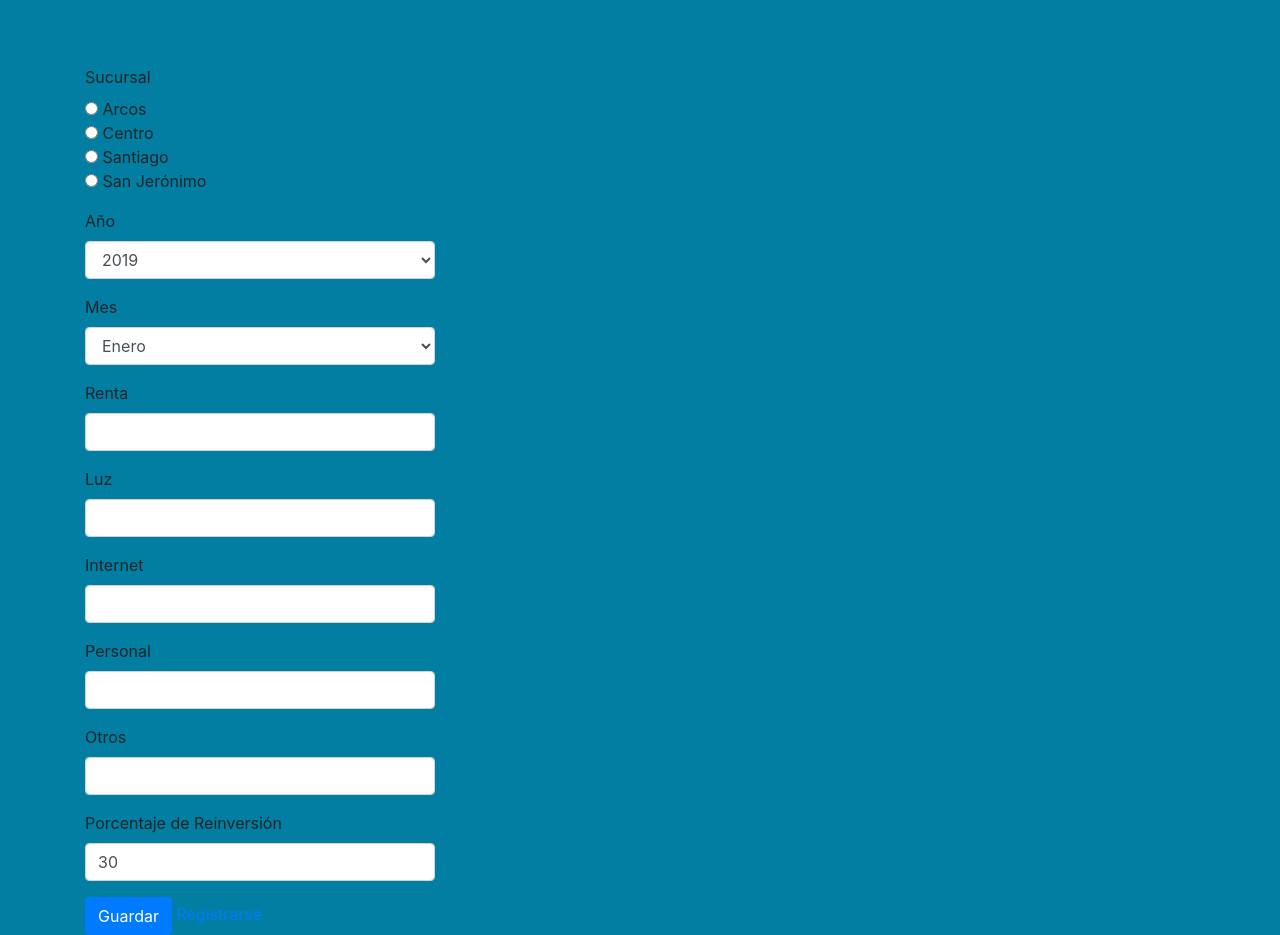
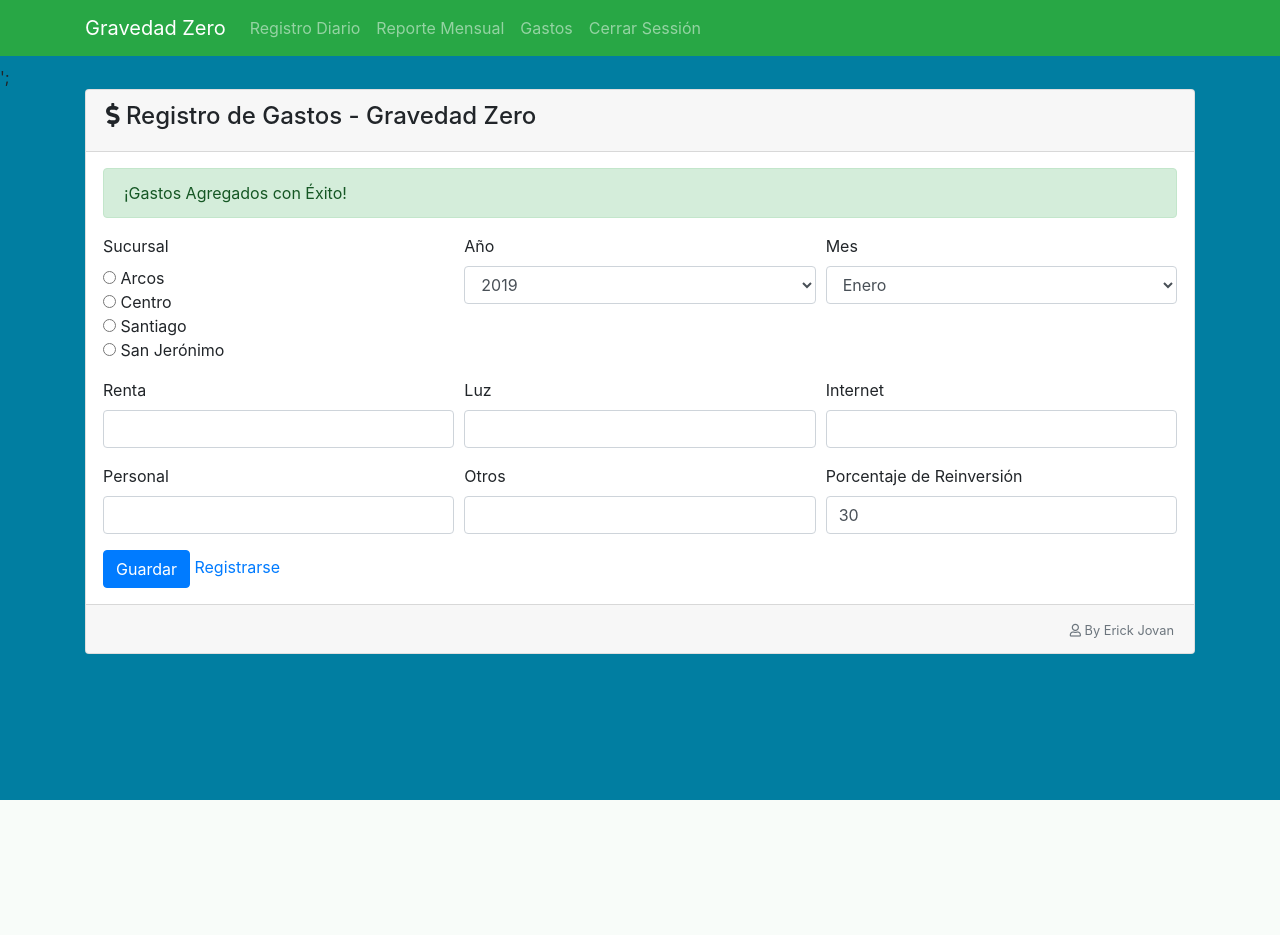
Before and after one commit to ErickJovanC/gravedadzero-registros, a PHP site: page /formGastos.php?exito in a window 1280 px wide. After the commit the page ends 800 px from the top, so only its background shows below. Run offline with PHP 8.4, Linux system fonts and the light colour scheme; a user stored in the database is signed in; some libraries are stand-ins or nearby versions.

Commit message:
Se agrego el formulario de gastos

```diff
--- a/formGastos.php
+++ b/formGastos.php
@@ -1,28 +1,31 @@
-<!DOCTYPE html>
-<html lang="en">
-<head>
-	<meta charset="UTF-8">
-	<meta name="viewport" content="width=device-width, initial-scale=1, shrink-to-fit=no">
-	<link rel="stylesheet" href="css/bootstrap.min.css">
-	<link rel="stylesheet" type="text/css" href="css/style.css">
-	<title>Guardar Gastos</title>
-</head>
-<body>
 <?php
-		include_once("navbar.php");
+	session_start();
+	if(!isset($_SESSION["identificado"])){
+		header("Location: index.php");
+	}
+	$titulo = "Registro de Gastos - ";
+	$icono = '<i class="fas fa-dollar-sign"></i>';
+	include("head.php");
 ?>
-	<div class="container">
-		<div class="row">
-			<div class="col-12 col-md-8 col-xl-4">
+<div class="row px-3">
+	<div class="col p-3">
+	<?php
+		if(isset($_GET["exito"])){
+			echo'<div class="alert alert-success" role="alert">
+				  ¡Gastos Agregados con Éxito!
+				</div>';
+		}
+	?>
 		<form action="guardarGastos.php" method="post">
-					<div class="form-group">
+			<div class="form-row">
+				<div class="form-group col-md-4">
 					<label for="Sucursal">Sucursal</label>
 					<br><input type="radio" name="sucursal" value="Arcos" required> Arcos
 					<br><input type="radio" name="sucursal" value="Centro"> Centro
 					<br><input type="radio" name="sucursal" value="Santiago"> Santiago
 					<br><input type="radio" name="sucursal" value="San Jeronimo"> San Jerónimo
 				</div>
-					<div class="form-group">
+				<div class="form-group col-md-4">
 					<label for="anio">Año</label>
 					<select name="anio" id="anio" class="form-control">
 						<option value="2019">2019</option>
@@ -32,7 +35,7 @@
 						<option value="2019">2023</option>
 					</select>
 				</div>
-					<div class="form-group">
+				<div class="form-group col-md-4">
 					<label for="mes">Mes</label>
 					<select name="mes" id="mes" class="form-control">
 						<option value="01">Enero</option>
@@ -49,38 +52,40 @@
 						<option value="12">Diciembre</option>
 					</select>
 				</div>
-					<div class="form-group">
+			</div>
+			<div class="form-row">
+				<div class="form-group col-md-4">
 					<label for="renta">Renta</label>
 					<input class="form-control" type="text" name="renta">
 				</div>
-					<div class="form-group">
+				<div class="form-group col-md-4">
 					<label for="luz">Luz</label>
 					<input class="form-control" type="text" name="luz">
 				</div>
-					<div class="form-group">
+				<div class="form-group col-md-4">
 					<label for="Internet">Internet</label>
 					<input class="form-control" type="text" name="internet">
 				</div>
-					<div class="form-group">
+			</div>
+			<div class="form-row">
+				<div class="form-group col-md-4">
 					<label for="personal">Personal</label>
 					<input class="form-control" type="text" name="personal">
 				</div>
-					<div class="form-group">
+				<div class="form-group col-md-4">
 					<label for="otros">Otros</label>
 					<input class="form-control" type="text" name="otros">
 				</div>
-					<div class="form-group">
+				<div class="form-group col-md-4">
 					<label for="reinversion">Porcentaje de Reinversión</label>
 					<input class="form-control" type="text" name="reinversion" value="30">
+				</div>
 			</div>
 			<button class="btn btn-primary" type="submit">Guardar</button>
 			<a href="registrarUsuario.php">Registrarse</a>
 		</form>
 	</div>
 </div>
-	</div>
-	<script src="js/jquery-3.3.1.min.js"></script>
-	<script src="js/popper.min.js"></script>
-	<script src="js/bootstrap.min.js"></script>
-</body>
-</html>
+<?php
+	include("foot.php");
+?>
--- a/getReporteMensual.php
+++ b/getReporteMensual.php
@@ -16,5 +16,5 @@
 	$conectar=new reporteMensual();
 	/* Se debe obtener el valor de Mes y Año y concatenarlos para que realice la busqueda
 	de la fecha en el formato correcto
-	$conectar->getReporteMensual($fecha, $sucursal);*/
+	$conectar->getReporteMensual($mes, $anio, $sucursal);*/
 ?>
--- a/guardarGastos.php
+++ b/guardarGastos.php
@@ -37,9 +37,10 @@
 			$sql="INSERT INTO gastos (sucursal, anio, mes, renta, internet, luz, personal, reinversion, otros) VALUES (:sucursal, :anio, :mes, :renta, :internet, :luz, :personal, :reinversion, :otros)";
 			$resultado=$this->conexion_db->prepare($sql);
 			$resultado->execute(array(":sucursal"=>$sucursal, ":anio"=>$anio, ":mes"=>$mes, ":renta"=>$renta, ":internet" =>$internet, ":luz"=>$luz, ":personal"=>$personal, ":reinversion"=>$reinversion, ":otros"=>$otros));
-			echo "Gastos Registrado";
+			//(echo "Gastos Registrado";
 		}
 	}
 	$conectar=new guardarGastos();
 	$conectar->setGuardarGastos();
+	header("Location: formGastos.php?exito");
 ?>
--- a/navbar.php
+++ b/navbar.php
@@ -32,6 +32,9 @@
 							<a href="formReporteMensual.php" class="nav-link">Reporte Mensual</a>
 						</li>
 						<li class="nav-item">
+							<a href="formGastos.php" class="nav-link">Gastos</a>
+						</li>
+						<li class="nav-item">
 							<a href="cerrarSession.php" class="nav-link">Cerrar Sessión</a>
 						</li>
 					</ul>
--- a/pruebas.php
+++ b/pruebas.php
@@ -1,3 +1,3 @@
 <?php
-	echo "Hola Pichón";
+	echo "Esta es una prueba de grabación de video, para el curso de Fundamentos de programación";
 ?>
```
Lines whose indentation alone changed are shown as unchanged.
